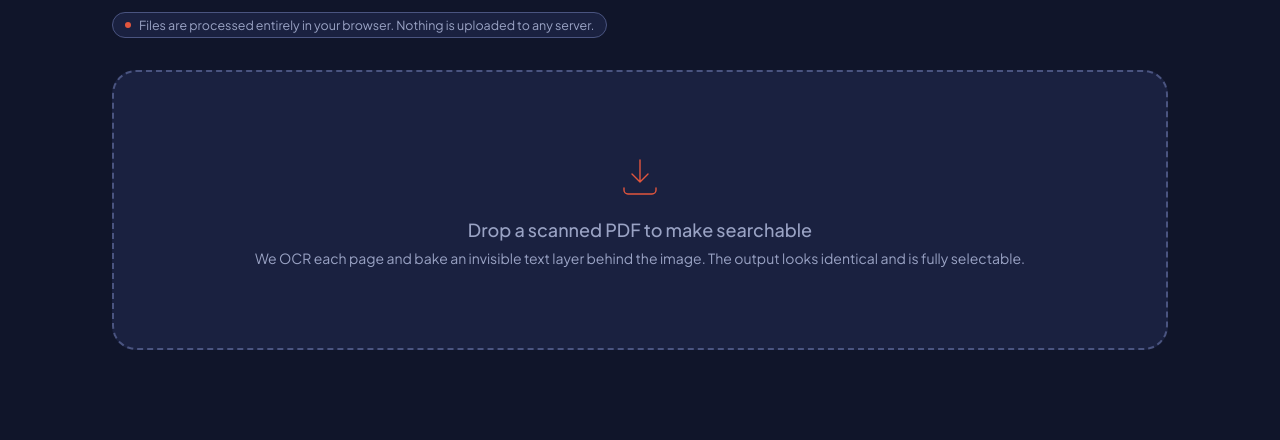
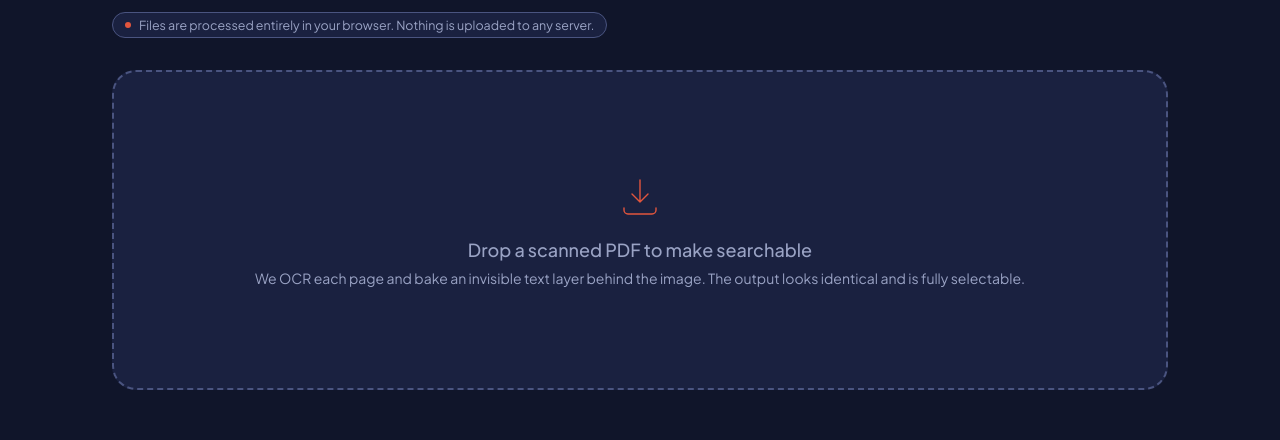
Before and after one commit to faisalakb/pdfwox, a Next.js app: page /ocr-pdf in a window 1280 px wide. Shown: the part 287-727 px from the top of the page. Built offline with nearby package versions, Linux system fonts and the light colour scheme; no server answers.

Commit message:
update web vitals

```diff
--- a/src/app/globals.css
+++ b/src/app/globals.css
@@ -191,9 +191,12 @@ a {
   }
 }
 
-/* Reserve space for drop-zone-like elements to prevent CLS */
+/* Reserve space for drop-zone-like elements to prevent CLS.
+   320px matches the rendered FileUploader height (p-10 + icon + text + button).
+   The tool shell container in ToolPageLayout also gets this class so the
+   server-rendered HTML pre-allocates space before the ssr:false shell mounts. */
 .no-cls-min {
-  min-height: 280px;
+  min-height: 320px;
 }
 
 @media (prefers-reduced-motion: reduce) {
--- a/src/app/layout.tsx
+++ b/src/app/layout.tsx
@@ -10,6 +10,7 @@ const body = Plus_Jakarta_Sans({
   variable: "--font-body",
   subsets: ["latin"],
   display: "swap",
+  preload: true,
 });
 
 const display = Fraunces({
@@ -17,6 +18,7 @@ const display = Fraunces({
   subsets: ["latin"],
   display: "swap",
   axes: ["opsz"],
+  preload: true,
 });
 
 export const metadata: Metadata = {
--- a/src/components/ToolPageLayout.tsx
+++ b/src/components/ToolPageLayout.tsx
@@ -104,9 +104,10 @@ export function ToolPageLayout({ tool, children, intro }: ToolPageLayoutProps) {
         </Container>
       </section>
 
-      {/* Tool shell slot */}
+      {/* Tool shell slot — min-height reserved in server HTML to prevent CLS when
+          the lazy shell (ssr:false) mounts and the section grows from 0 to ~300px */}
       <section className="pb-12">
-        <Container size="lg">{children}</Container>
+        <Container size="lg" className="no-cls-min">{children}</Container>
       </section>
 
       {/* About this tool — long-form text for context and SEO */}
--- a/src/components/WorkerPrewarm.tsx
+++ b/src/components/WorkerPrewarm.tsx
@@ -3,11 +3,17 @@
 import { useEffect } from "react";
 import { warmPdfWorker } from "@/lib/workers/pdfClient";
 
-/** Invisible component — spawns the PDF worker in the background on mount
- *  so it's ready before the user drops a file. */
+/** Invisible component — spawns the PDF worker in the background.
+ *  Delayed until the browser is idle so qpdf.wasm download doesn't
+ *  compete with LCP-critical resources (fonts, JS chunks). */
 export function WorkerPrewarm() {
   useEffect(() => {
-    warmPdfWorker();
+    if ("requestIdleCallback" in window) {
+      const id = requestIdleCallback(() => warmPdfWorker(), { timeout: 4000 });
+      return () => cancelIdleCallback(id);
+    }
+    const id = setTimeout(warmPdfWorker, 2000);
+    return () => clearTimeout(id);
   }, []);
   return null;
 }
```
Also changed, not shown: playwright-report/index.html (+1 -1 lines).
